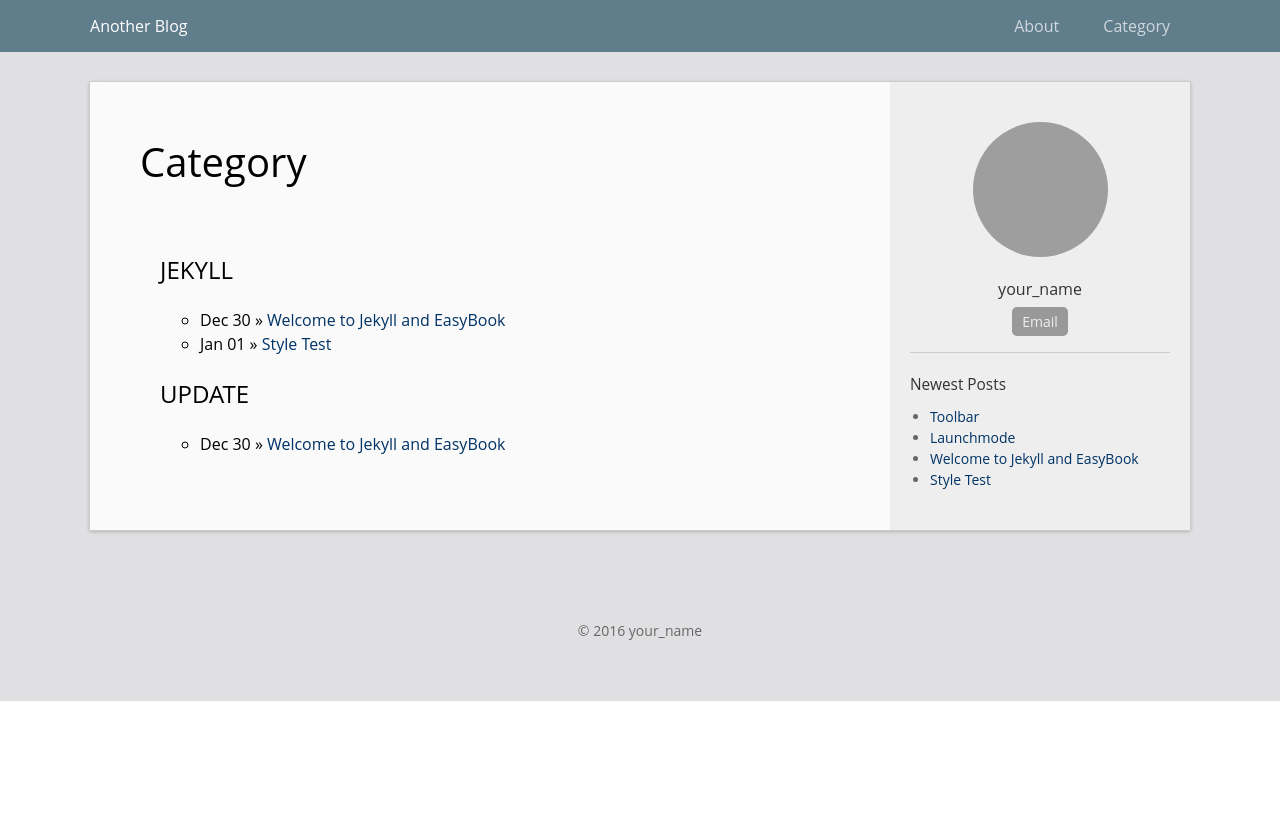
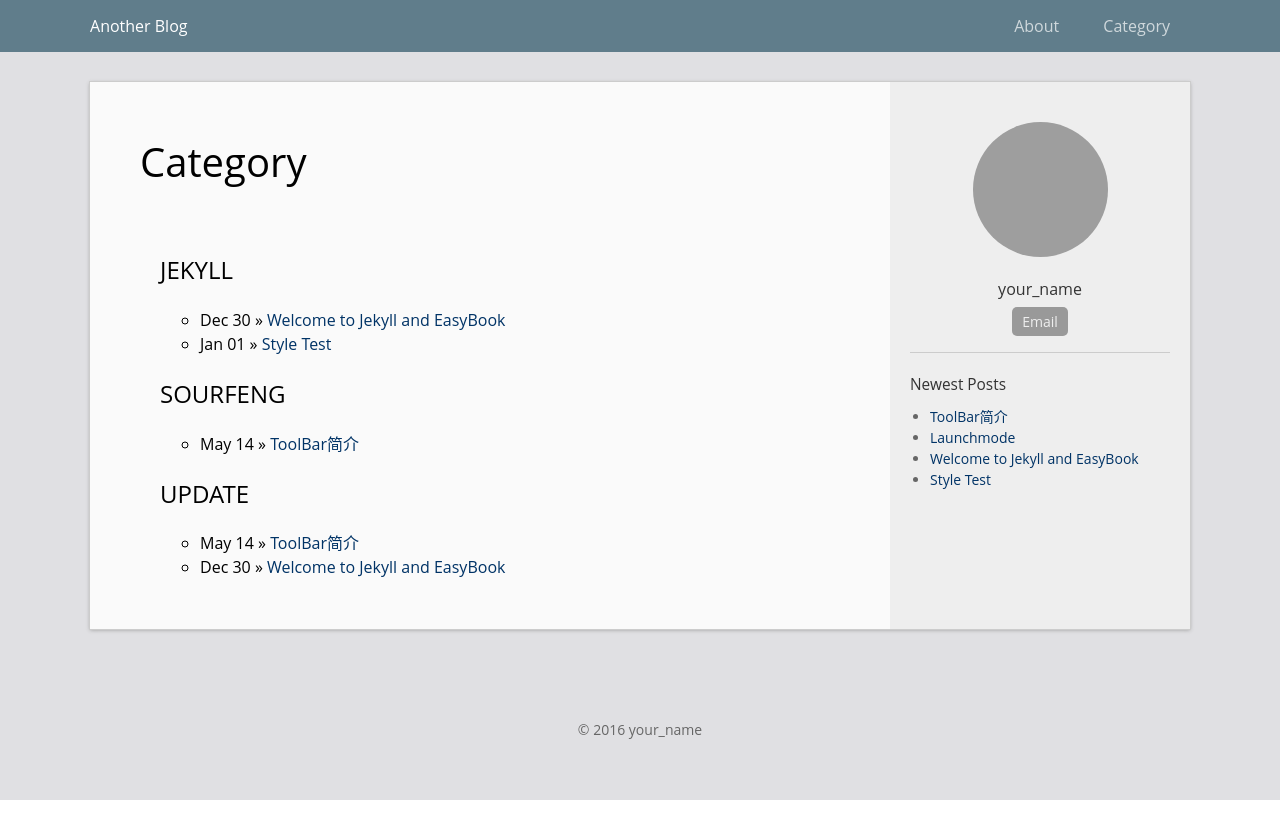
Before and after one commit to lipengfeng/lipengfeng.github.io, a Jekyll site: the page built from category.html, in a window 1280 px wide. Shown: the top 839 px of the page. Built offline with Jekyll 4.4.1, drawn with Linux system fonts in a browser that asks for light colours; grey boxes are pictures that could not be loaded.

Commit message:
修改ToolBar文档

```diff
--- a/_posts/2016-05-14-ToolBar.md
+++ b/_posts/2016-05-14-ToolBar.md
@@ -1,3 +1,11 @@
+---
+layout: post
+title:  "ToolBar简介"
+date:   2016-05-14 09:00:13
+categories: sourfeng update
+---
+
+
 # ToolBar简介
 #### 导语：
 ToolBar是android5.0推出的新的导航控件，用于取代以前的actioBar,由于其高度的可定制性、灵活性、具有Material Design风格等优点，越来越多的应用也用上了ToolBar,比如常用的知乎软件其顶部导航栏正是使用ToolBar。官方考虑到有一部分的手机版本号低于5.0，所以，ToolBar也放进了support v7包内，使得低版本的系统也能够使用ToolBar。本文将使用support v7支持包的ToolBar来进行讲解，包括其基本用法样式定制等之时点。
```
